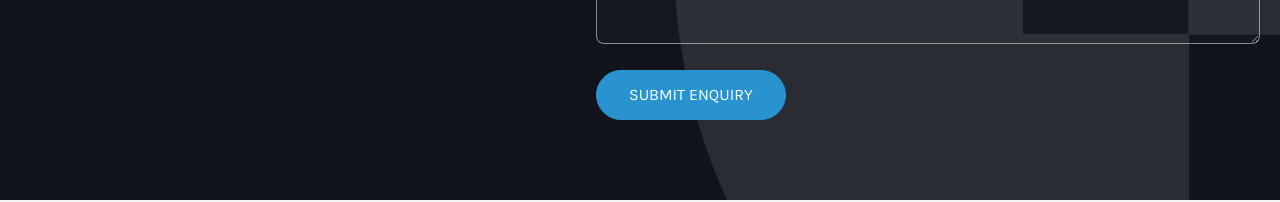
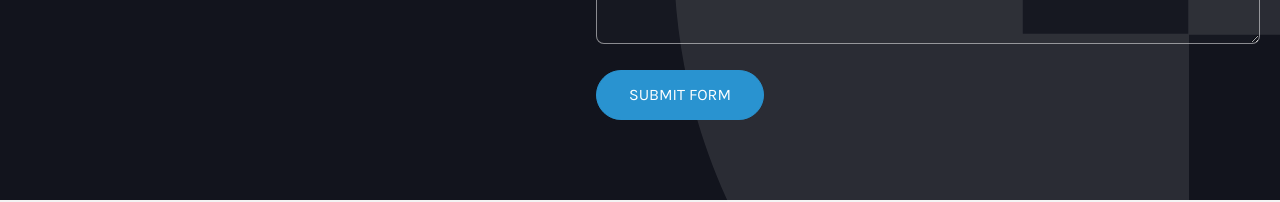
Before and after one commit to devaaronjohnson/big-moon-digital-sveltekit, a SvelteKit app: page /contact in a window 1280 px wide. Shown: the part 664-866 px from the top of the page. Built offline with nearby package versions, Linux system fonts and the light colour scheme.

Commit message:
Update +page.svelte

```diff
--- a/src/routes/contact/+page.svelte
+++ b/src/routes/contact/+page.svelte
@@ -72,7 +72,7 @@
 					<button
 						type="submit"
 						class="rounded-full border border-lightBlue bg-lightBlue px-8 py-3 font-karla text-base font-normal text-white uppercase transition-all duration-200 hover:border-darkBlue hover:bg-darkBlue"
-						>Submit Enquiry</button
+						>Submit Form</button
 					>
 				</form>
 			</div>
```
